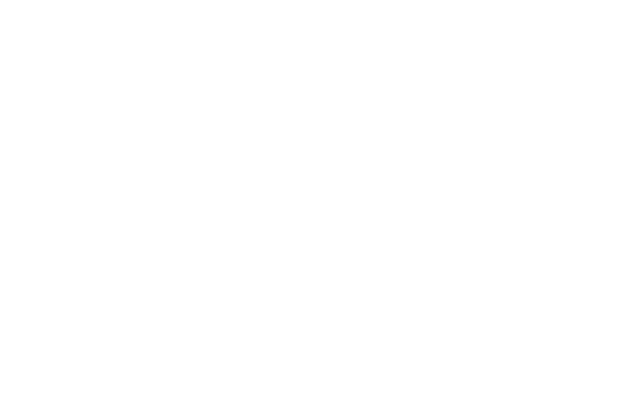
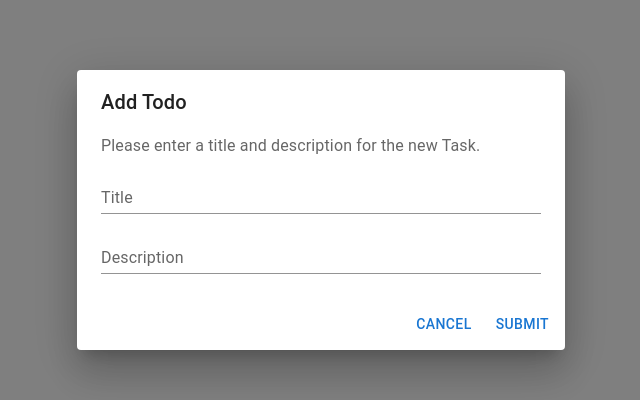
Before and after one commit to GodSpeed010/MERN-Todo-App, a React (Create React App) app: page / in a window 1280 px wide. Both pictures are taken after a click on the button "ADD". Shown: the part 190-590 px from the top of the page, without its empty margins (319-959 px from the left). Built offline with nearby package versions, Linux system fonts and the light colour scheme; no server answers.

Commit message:
- Added AddEditTodoDialog Component - Implemented Add-Todo and Edit-Todo features using Dialog for inputs - Edited API Todo POST to also return new Todo

```diff
--- /dev/null
+++ b/src/components/AddEditTodoDialog.js
@@ -0,0 +1,43 @@
+import * as React from 'react';
+import Button from '@mui/material/Button';
+import TextField from '@mui/material/TextField';
+import Dialog from '@mui/material/Dialog';
+import DialogActions from '@mui/material/DialogActions';
+import DialogContent from '@mui/material/DialogContent';
+import DialogContentText from '@mui/material/DialogContentText';
+import DialogTitle from '@mui/material/DialogTitle';
+
+export default function AddEditTodoDialog({ isOpen, handleCancel, handleSubmit, dialogTitle, dialogContent, todoTitleText, todoDescriptionText, onTitleChange, onDescriptionChange }) {
+    return (
+        <Dialog open={isOpen} onClose={handleCancel}>
+            <DialogTitle>{dialogTitle}</DialogTitle>
+            <DialogContent>
+                <DialogContentText>{dialogContent}</DialogContentText>
+                <TextField
+                    autoFocus
+                    value={todoTitleText}
+                    onChange={onTitleChange}
+                    margin="dense"
+                    id="title"
+                    label="Title"
+                    type="text"
+                    fullWidth
+                    variant="standard"
+                />
+                <TextField
+                    value={todoDescriptionText}
+                    onChange={onDescriptionChange}
+                    margin="dense"
+                    id="description"
+                    label="Description"
+                    fullWidth
+                    variant="standard"
+                />
+            </DialogContent>
+            <DialogActions>
+                <Button onClick={handleCancel}>Cancel</Button>
+                <Button onClick={handleSubmit}>Submit</Button>
+            </DialogActions>
+        </Dialog>
+    )
+}
--- a/src/components/TodoItem.js
+++ b/src/components/TodoItem.js
@@ -6,6 +6,7 @@ import { Delete, Edit } from '@mui/icons-material';
 export default function TodoItem({ todo, onDelete, onEdit }) {
     const [checked, setChecked] = useState(todo.isCompleted);
 
+    //todo move this up to TodoList
     const handleCheck = () => {
         axios.patch('/todo/' + todo._id, { isCompleted: !checked })
             .then(res => console.log(res.data));
--- a/src/components/TodoList/TodoList.js
+++ b/src/components/TodoList/TodoList.js
@@ -1,39 +1,152 @@
 import React, { useState, useEffect } from "react";
 import axios from '../../axios';
 import TodoItem from "../TodoItem";
+import AddEditTodoDialog from "../AddEditTodoDialog";
 import './TodoList.css';
 import { Button } from "@mui/material";
 import { Add } from "@mui/icons-material";
+
+const TodoDialog = {
+    add: {
+        title: 'Add Todo',
+        content: 'Please enter a title and description for the new Task.',
+    },
+    edit: {
+        title: 'Edit Todo',
+        content: 'Please edit the title and description below.'
+    }
+}
+const BLANK_TODO = {
+    title: '',
+    description: '',
+    isCompleted: false
+}
+
 export default function TodoList() {
-    const [todoState, setTodoState] = useState([]);
-
-    //todo refactor to use this state
     const [state, setState] = useState({
         todos: [],
         isDialogOpen: false,
-    })
+        dialogType: TodoDialog.add,
+        dialogTodo: BLANK_TODO
+    });
 
     useEffect(() => {
         axios.get('/todo')
-            .then(res => setTodoState(res.data))
+            .then(res =>
+                setState({
+                    ...state,
+                    todos: res.data
+                })
+            )
     }, [])
 
     const deleteTodo = (todo) => {
         axios.delete('/todo/' + todo._id)
             .then(res => {
-                console.log(res.data)
+                console.log(res.data);
 
-                setTodoState(todoState.filter(item => item._id !== todo._id))
-            });
+                setState({
+                    ...state,
+                    todos: state.todos.filter(item => item._id !== todo._id)
+                })
+            }
+            );
     }
-    const editTodo = (todo) => {
-        //todo Open dialog for editing Todo
+    const handleAddTodo = (todo) => {
+        setState({
+            ...state,
+            isDialogOpen: true,
+            dialogType: TodoDialog.add
+        });
     }
+    const handleEditTodo = (todo) => {
+        setState({
+            ...state,
+            isDialogOpen: true,
+            dialogType: TodoDialog.edit,
+            dialogTodo: todo
+        });
+    }
+    const cancelDialog = () => {
+        setState({
+            ...state,
+            isDialogOpen: false,
+            dialogTodo: BLANK_TODO
+        });
+    }
+    const submitDialog = () => {
+        if (state.dialogType === TodoDialog.add) {
+            axios.post('/todo', state.dialogTodo)
+                .then(res => {
+                    console.log(res.data.msg);
+                    console.log(res.data.todo);
 
+                    setState(newState => {
+                        return {
+                            ...newState,
+                            todos: [
+                                ...state.todos,
+                                res.data.todo
+                            ]
+                        }
+                    });
+                });
+        } else {
+            axios.patch('/todo/' + state.dialogTodo._id, state.dialogTodo)
+                .then(res => {
+                    console.log(res.data)
+
+                    setState(newState => {
+                        return {
+                            ...newState,
+                            todos: state.todos.map(t => t._id === state.dialogTodo._id ? state.dialogTodo : t)
+                        }
+                    })
+                });
+
+        }
+
+        setState(newState => {
+            return {
+                ...newState,
+                isDialogOpen: false,
+                dialogTodo: BLANK_TODO
+            }
+        })
+    }
+    const handleTodoTitleChange = (e) => {
+        setState({
+            ...state,
+            dialogTodo: {
+                ...state.dialogTodo,
+                title: e.target.value
+            }
+        })
+    }
+    const handleTodoDescriptionChange = (e) => {
+        setState({
+            ...state,
+            dialogTodo: {
+                ...state.dialogTodo,
+                description: e.target.value
+            }
+        })
+    }
     return (
         <div>
+            <AddEditTodoDialog
+                isOpen={state.isDialogOpen}
+                handleCancel={cancelDialog}
+                handleSubmit={submitDialog}
+                dialogTitle={state.dialogType.title}
+                dialogContent={state.dialogType.content}
+                todoTitleText={state.dialogTodo.title}
+                todoDescriptionText={state.dialogTodo.description}
+                onTitleChange={handleTodoTitleChange}
+                onDescriptionChange={handleTodoDescriptionChange}
+            />
             <h3>Todo List</h3>
-            <Button sx={{ mb: 2 }} variant="contained" startIcon={<Add />}>Add</Button>
+            <Button onClick={handleAddTodo} sx={{ mb: 2 }} variant="contained" startIcon={<Add />}>Add</Button>
             <table className="todos-table">
                 <thead>
                     <tr>
@@ -44,10 +157,10 @@ export default function TodoList() {
                     </tr>
                 </thead>
                 <tbody>
-                    {todoState.map(todo => <TodoItem
+                    {state.todos.map(todo => <TodoItem
                         todo={todo}
                         onDelete={deleteTodo}
-                        onEdit={editTodo}
+                        onEdit={handleEditTodo}
                         key={todo._id} />)}
                 </tbody>
             </table>
```
Also changed, not shown: 1 other file (tests, documents, lock files or other folders).
